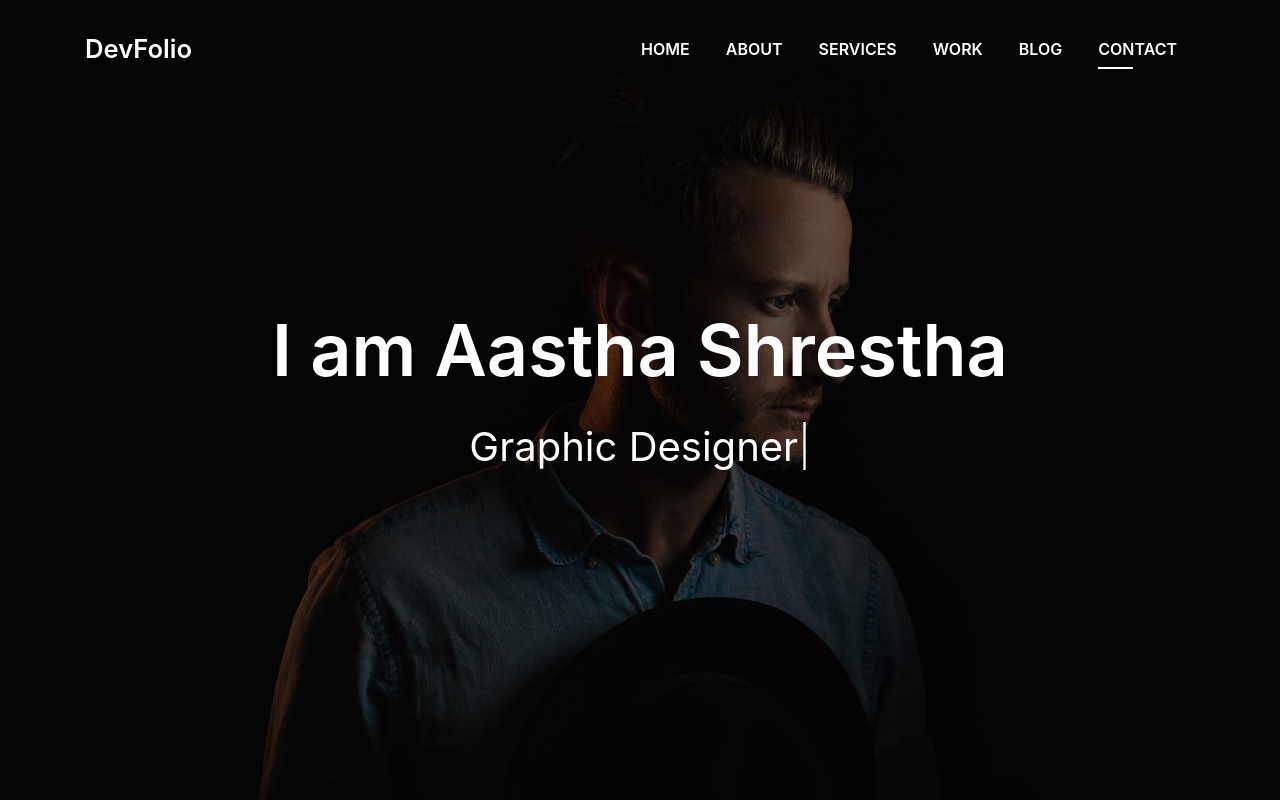
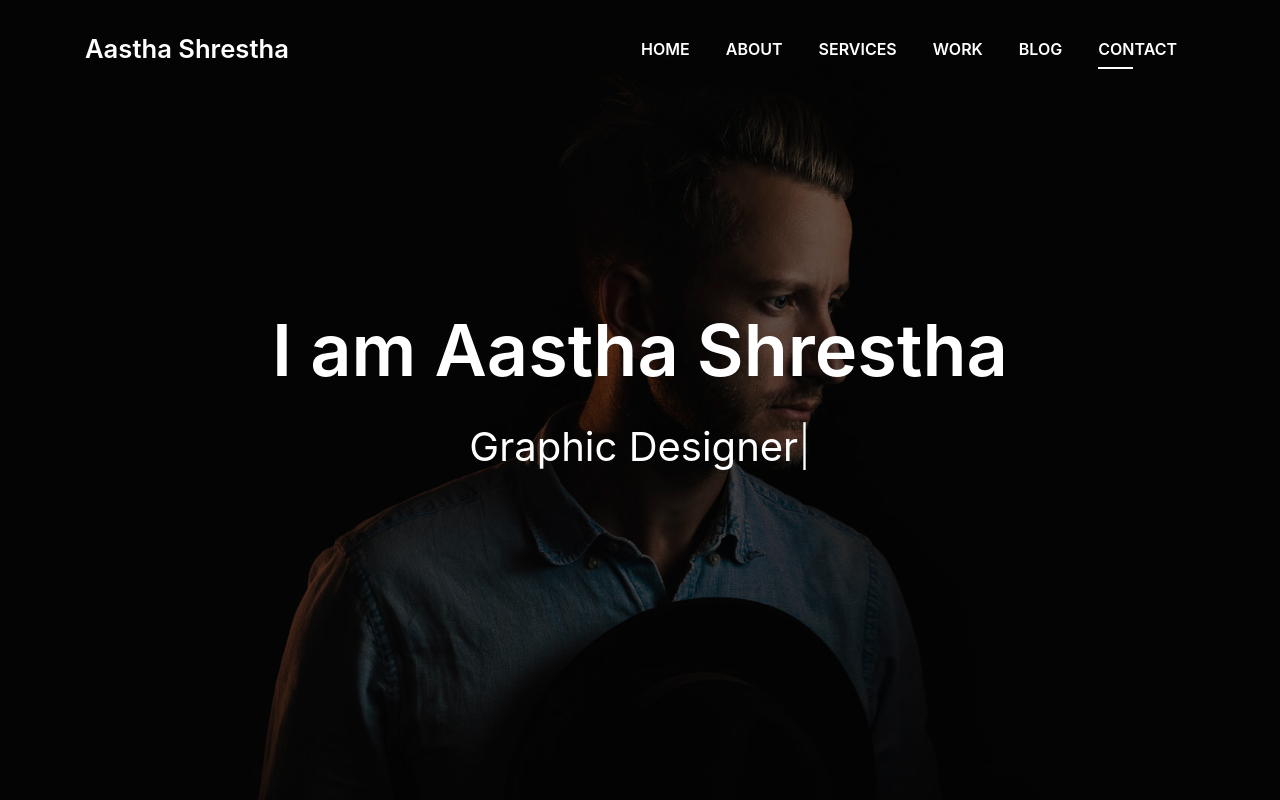
Before and after one commit to rajshresth0/rajshresth0.github.io, a plain HTML site: page index.html in a window 1280 px wide. Shown: the top 800 px of the page. Drawn offline with Linux system fonts and the light colour scheme; files whose address does not match are found by name.

Commit message:
update index

```diff
--- a/index.html
+++ b/index.html
@@ -31,7 +31,7 @@
   <!--/ Nav Star /-->
   <nav class="navbar navbar-b navbar-trans navbar-expand-md fixed-top" id="mainNav">
     <div class="container">
-      <a class="navbar-brand js-scroll" href="#page-top">DevFolio</a>
+      <a class="navbar-brand js-scroll" href="#page-top">Aastha Shrestha</a>
       <button class="navbar-toggler collapsed" type="button" data-toggle="collapse" data-target="#navbarDefault"
         aria-controls="navbarDefault" aria-expanded="false" aria-label="Toggle navigation">
         <span></span>
```
